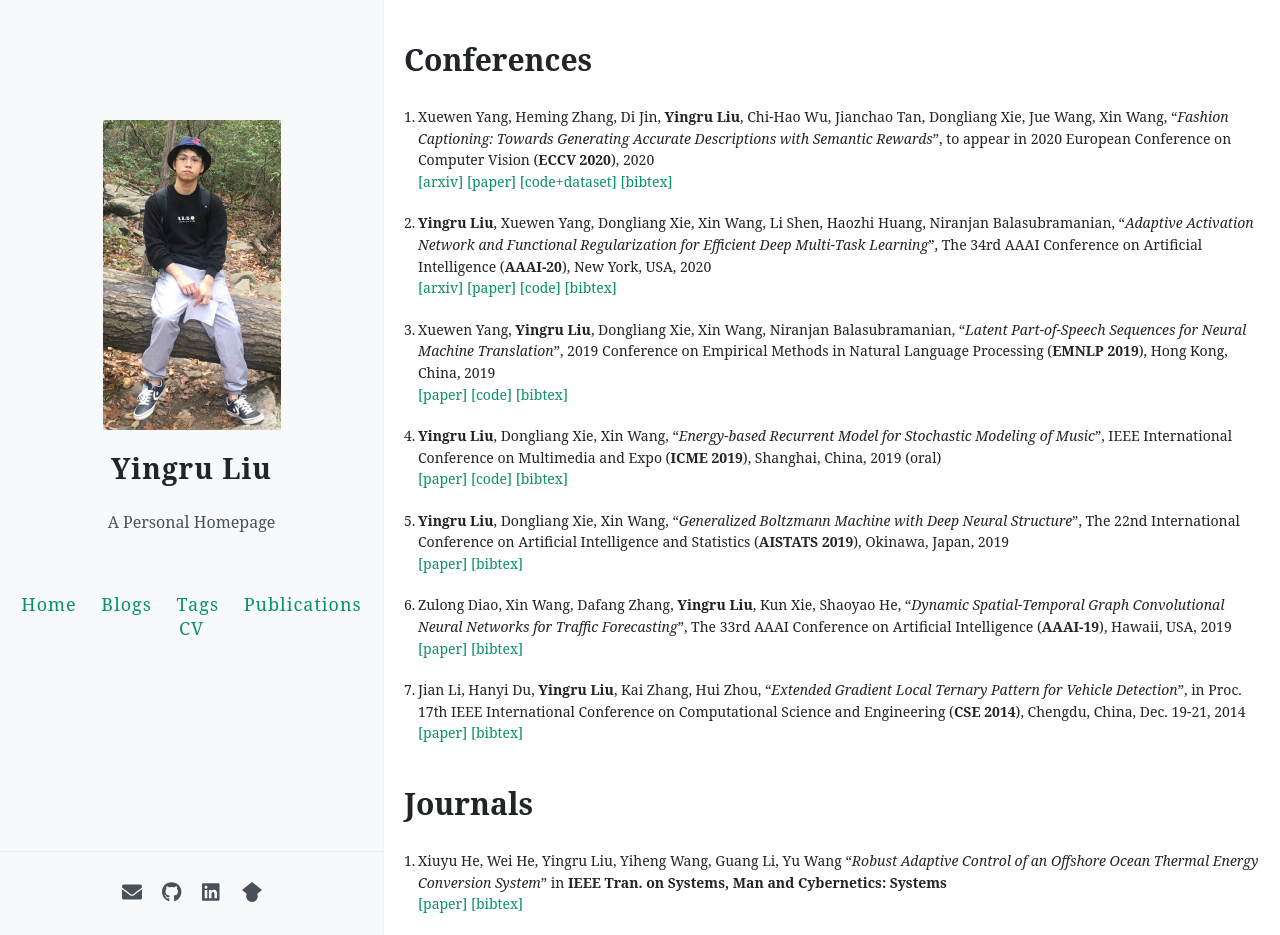
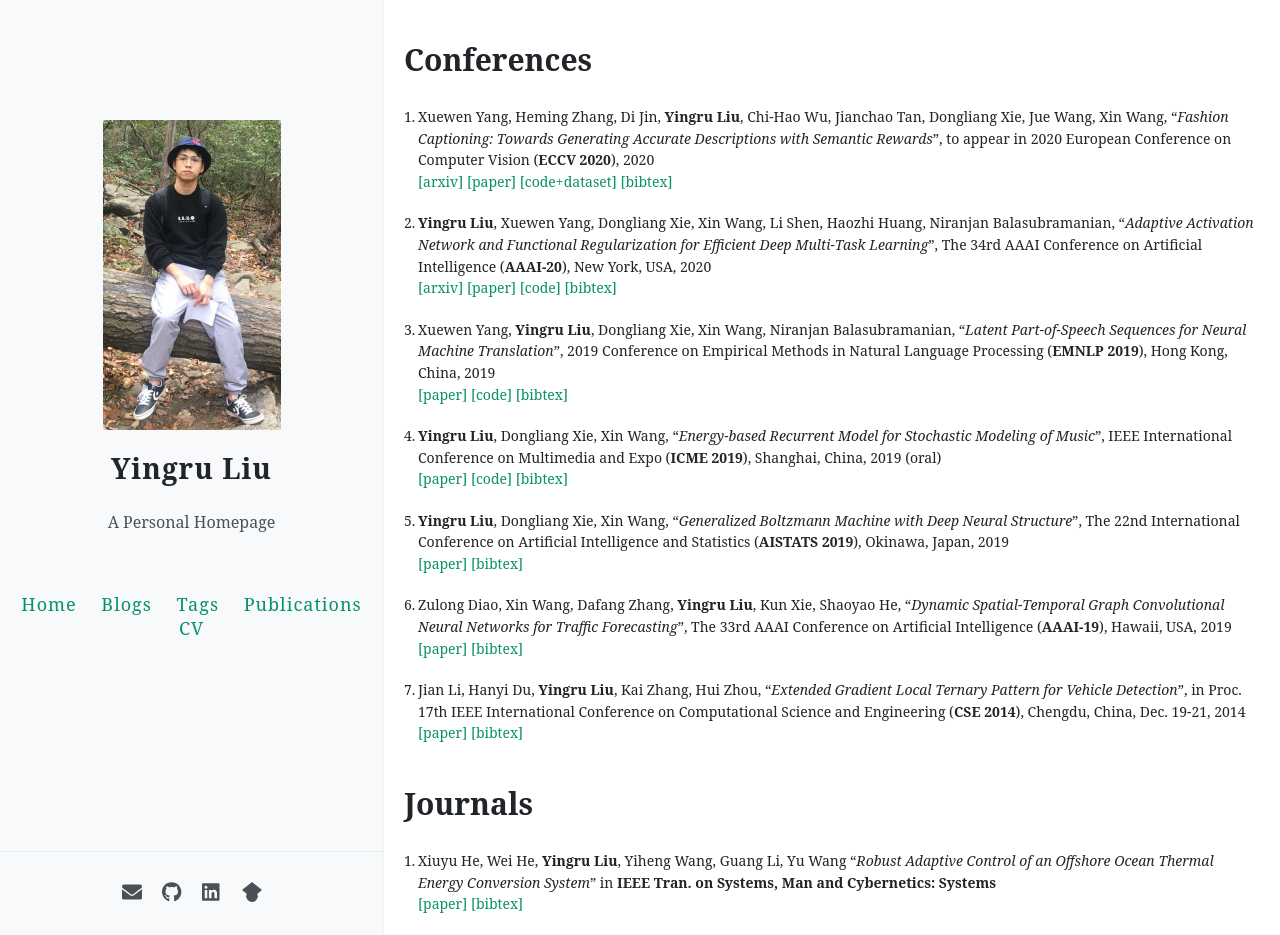
Before and after one commit to yingrliu/yingrliu.github.io, a Jekyll site: the page built from publication/index.html, in a window 1280 px wide and 935 px high. Built offline with Jekyll 4.4.1, drawn with Linux system fonts in a browser that asks for light colours; comment, search, counter and statistics services are not loaded.

Commit message:
bug fix.

```diff
--- a/publication/index.html
+++ b/publication/index.html
@@ -67,7 +67,7 @@ permalink: /publication/
 <h1>Journals</h1>
 <ol>
   <li>
-    Xiuyu He, Wei He, Yingru Liu, Yiheng Wang, Guang Li, Yu Wang
+    Xiuyu He, Wei He, <b>Yingru Liu</b>, Yiheng Wang, Guang Li, Yu Wang
     “<i>Robust Adaptive Control of an Offshore Ocean Thermal Energy Conversion System</i>” in
     <b>IEEE Tran. on Systems, Man and Cybernetics: Systems</b>
     <br><a href="https://drive.google.com/file/d/1sGebsfV781H7upCIhGqpjr28LCveBsgA/view?usp=sharing" target="_blank">[paper]</a>
```
